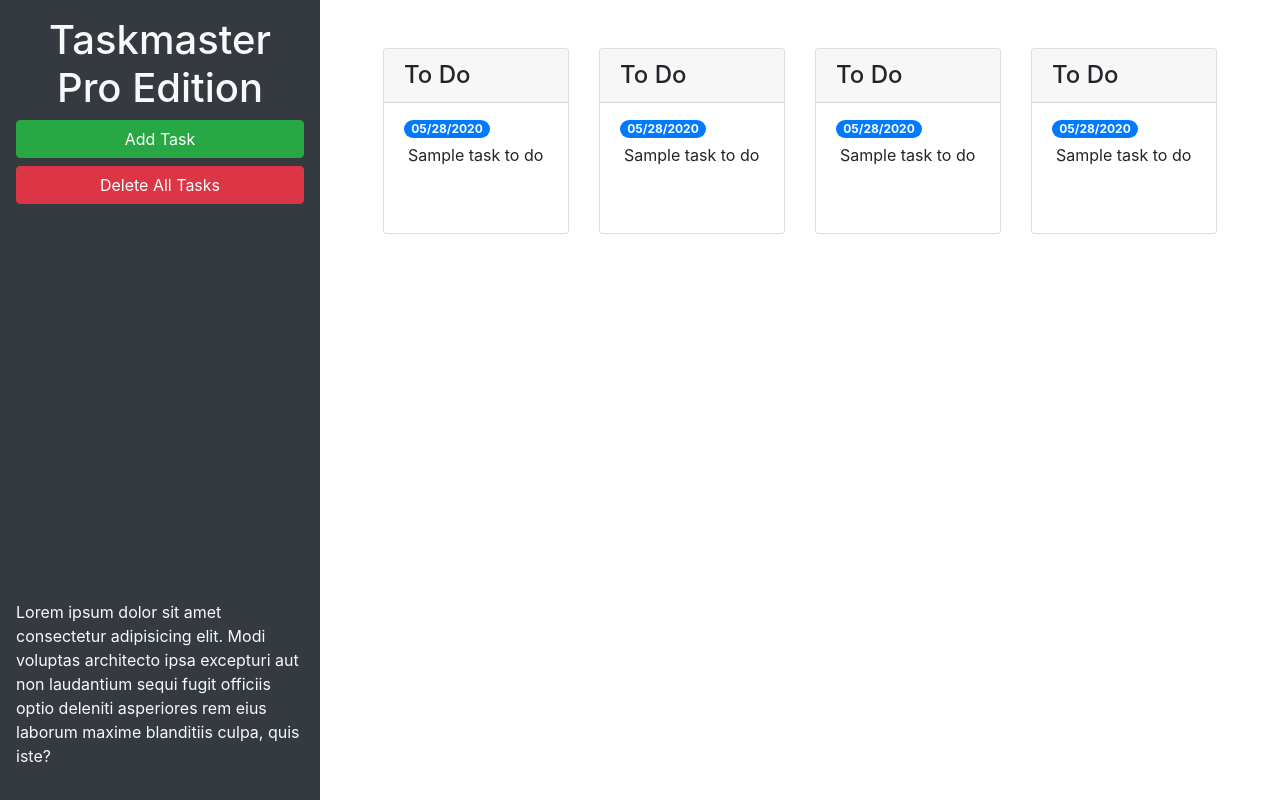
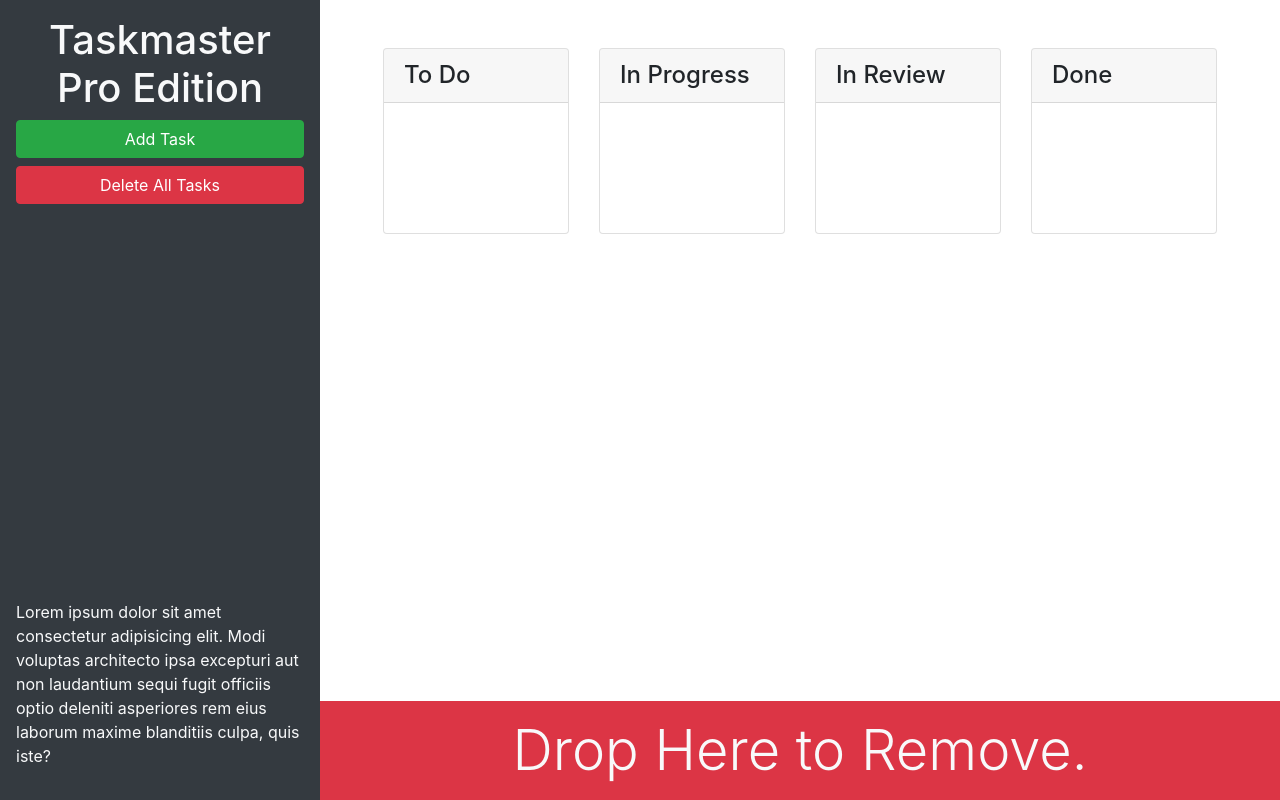
Before and after one commit to nitrotap/taskmaster-pro, a plain HTML site: page index.html in a window 1280 px wide. Drawn offline with nearby package versions, Linux system fonts and the light colour scheme.

Commit message:
finishing bootstrap html and js

```diff
--- a/index.html
+++ b/index.html
@@ -15,7 +15,7 @@
   <body>
     <div class="row min-vh-100 no-gutters">
       <header
-        class="col-12 col-lg-3 bg-dark text-light d-flex flex-column p-4 p-lg-3"
+        class="col-12 col-lg-3 bg-dark text-light sticky-top d-flex flex-column p-4 p-lg-3"
       >
         <h1 class="text-center">Taskmaster Pro Edition</h1>
         <button
@@ -29,25 +29,21 @@
         <button id="remove-tasks" class="btn btn-block btn-danger">
           Delete All Tasks
         </button>
-        <p class="mt-auto">
+        <p class="mt-auto d-none d-lg-block">
           Lorem ipsum dolor sit amet consectetur adipisicing elit. Modi voluptas
           architecto ipsa excepturi aut non laudantium sequi fugit officiis
           optio deleniti asperiores rem eius laborum maxime blanditiis culpa,
           quis iste?
         </p>
       </header>
-      <main class="col-12 col-lg-9">
+      <main class="col-12 col-lg-9 d-flex flex-column">
         <div class="m-5 row justify-content-around">
           <!-- todo start -->
           <div id="todo" class="col-12 col-md-6 col-xl-3 mb-3">
             <div class="card">
-              <h4 class="card-header">
-                To Do
-              </h4>
+              <h4 class="card-header">To Do</h4>
               <ul id="list-toDo" class="list-group list-group-flush">
                 <li class="list-group-item">
-                  <span class="badge badge-primary badge-pill">05/28/2020</span>
-                  <p class="m-1">Sample task to do</p>
                 </li>
               </ul>
             </div>
@@ -56,13 +52,9 @@
           <!-- in progress start -->
           <div id="in-prog" class="col-12 col-md-6 col-xl-3 mb-3">
             <div class="card">
-              <h4 class="card-header">
-                To Do
-              </h4>
+              <h4 class="card-header">In Progress</h4>
               <ul id="list-toDo" class="list-group list-group-flush">
                 <li class="list-group-item">
-                  <span class="badge badge-primary badge-pill">05/28/2020</span>
-                  <p class="m-1">Sample task to do</p>
                 </li>
               </ul>
             </div>
@@ -71,13 +63,9 @@
           <!-- in review start -->
           <div id="in-review" class="col-12 col-md-6 col-xl-3 mb-3">
             <div class="card">
-              <h4 class="card-header">
-                To Do
-              </h4>
+              <h4 class="card-header">In Review</h4>
               <ul id="list-toDo" class="list-group list-group-flush">
                 <li class="list-group-item">
-                  <span class="badge badge-primary badge-pill">05/28/2020</span>
-                  <p class="m-1">Sample task to do</p>
                 </li>
               </ul>
             </div>
@@ -86,18 +74,21 @@
           <!-- done start -->
           <div id="done" class="col-12 col-md-6 col-xl-3 mb-3">
             <div class="card">
-              <h4 class="card-header">
-                To Do
-              </h4>
+              <h4 class="card-header">Done</h4>
               <ul id="list-toDo" class="list-group list-group-flush">
                 <li class="list-group-item">
-                  <span class="badge badge-primary badge-pill">05/28/2020</span>
-                  <p class="m-1">Sample task to do</p>
                 </li>
               </ul>
             </div>
           </div>
           <!-- done end -->
+        </div>
+
+        <!-- trash section -->
+        <div id="trash" class="mt-auto">
+          <div class="w-100 bg-danger p-3 text-center text-light display-4">
+            Drop Here to Remove.
+          </div>
         </div>
       </main>
     </div>
@@ -128,11 +119,21 @@
             <form>
               <div class="form-group">
                 <label for="modalTaskDescription">Task description</label>
-                <textarea id="modalTaskDescription" rows="3" class="form-control"></textarea>
+                <textarea
+                  id="modalTaskDescription"
+                  rows="3"
+                  class="form-control"
+                ></textarea>
               </div>
               <div class="form-group">
                 <label for="modalDueDate">Due date</label>
-                <input type="text" class="form-control" id="modalDueDate" placeholder="mm/dd/yyyy" autocomplete="off" />
+                <input
+                  type="text"
+                  class="form-control"
+                  id="modalDueDate"
+                  placeholder="mm/dd/yyyy"
+                  autocomplete="off"
+                />
               </div>
             </form>
           </div>
```
